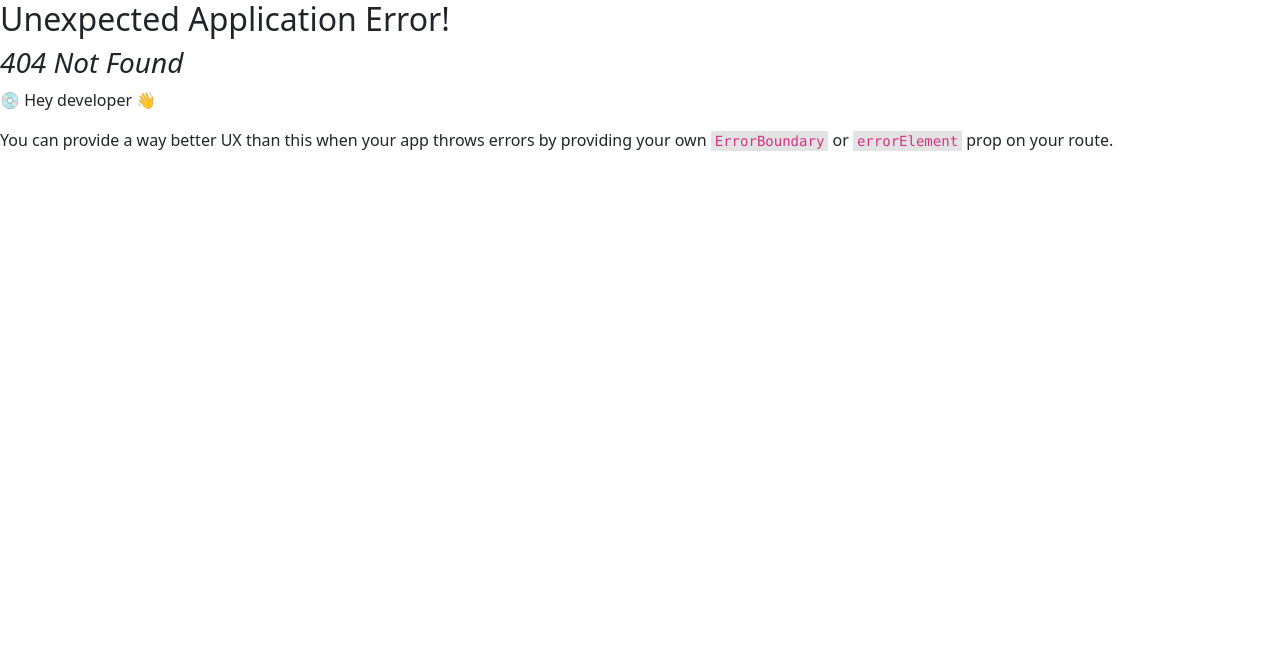
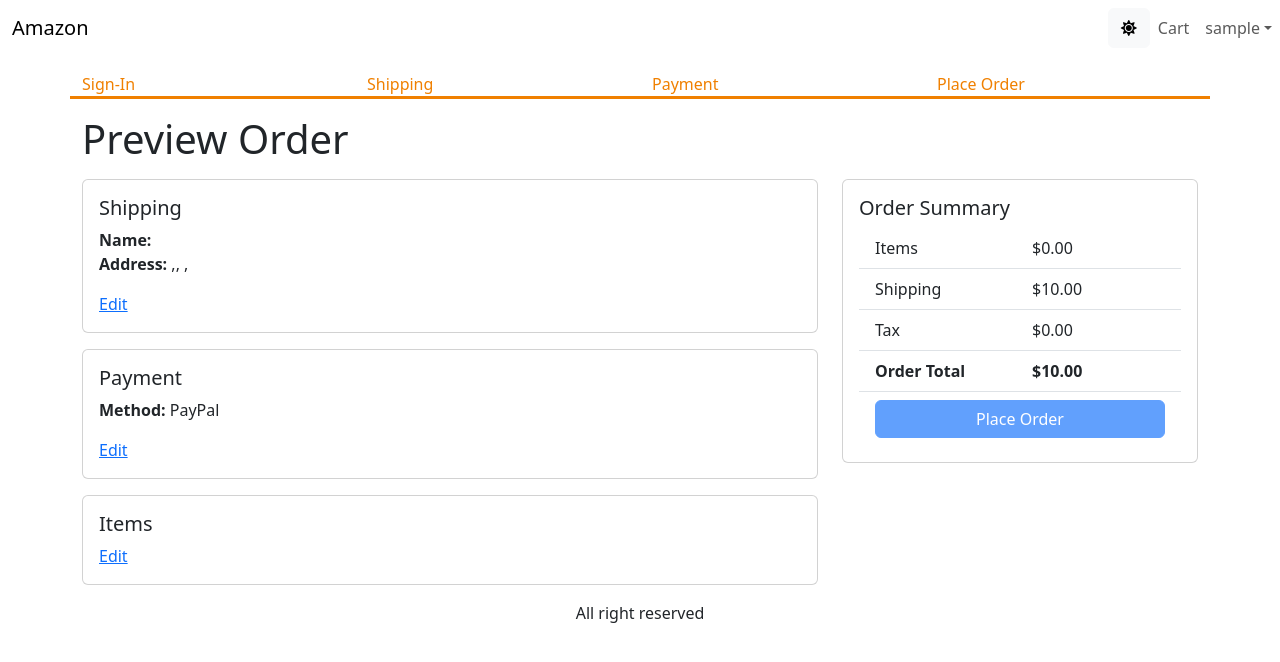
Before and after one commit to n1bil/ts-ecommerce, a React (Vite) app in the folder frontend/: page /placeorder in a window 1280 px wide. Before the commit this address had no page. Shown: the top 662 px of the page. Built offline with nearby package versions, Linux system fonts and the light colour scheme; sample sign-in values are in the browser's storage.

Commit message:
Create place order page

```diff
--- a/frontend/src/Store.tsx
+++ b/frontend/src/Store.tsx
@@ -39,6 +39,7 @@ type Action =
     | { type: "SWITCH_MODE" }
     | { type: "CART_ADD_ITEM"; payload: CartItem }
     | { type: "CART_REMOVE_ITEM"; payload: CartItem }
+    | { type: "CART_CLEAR" }
     | { type: 'USER_SIGNIN'; payload: UserInfo }
     | { type: 'USER_SIGNOUT' }
     | { type: 'SAVE_SHIPPING_ADDRESS'; payload: ShippingAddress }
@@ -71,6 +72,8 @@ const reducer = (state: AppState, action: Action): AppState => {
             localStorage.setItem('cartItems', JSON.stringify(cartItems));
             return { ...state, cart: { ...state.cart, cartItems } };
         }
+        case "CART_CLEAR":
+            return { ...state, cart: { ...state.cart, cartItems: [] } }
         case "USER_SIGNIN":
             return { ...state, userInfo: action.payload };
         case "USER_SIGNOUT":
--- a/frontend/src/apiClient.ts
+++ b/frontend/src/apiClient.ts
@@ -8,4 +8,14 @@ const apiClient = axios.create({
     }
 });
 
+apiClient.interceptors.request.use(async (config) => {
+    if (localStorage.getItem('userInfo')) {
+        config.headers.authorization = `Bearer ${JSON.parse(localStorage.getItem('userInfo')!).token}`
+    }
+
+    return config;
+}, (error) => {
+    Promise.reject(error);
+});
+
 export default apiClient;
--- /dev/null
+++ b/frontend/src/components/ProtectedRoute.tsx
@@ -0,0 +1,16 @@
+import { useContext } from "react";
+import { Store } from "../Store";
+import { Navigate, Outlet } from "react-router-dom";
+
+const ProtectedRoute = () => {
+    const { state: { userInfo } } = useContext(Store);
+
+    if (userInfo) {
+        return <Outlet />
+    } else {
+        return <Navigate to='/signin' />
+    }
+
+};
+
+export default ProtectedRoute;
--- /dev/null
+++ b/frontend/src/hooks/orderHooks.ts
@@ -0,0 +1,26 @@
+import { useMutation } from "@tanstack/react-query";
+import { CartItem, ShippingAddress } from "../types/Cart";
+import apiClient from "../apiClient";
+import { Order } from "../types/Order";
+
+type OrderRequest = {
+    orderItems: CartItem[];
+    shippingAddress: ShippingAddress;
+    paymentMethod: string;
+    itemsPrice: number;
+    shippingPrice: number;
+    taxPrice: number;
+    totalPrice: number;
+};
+
+type OrderArgument = {
+    message: string;
+    order: Order;
+};
+
+export const useCreateOrderMutation = () => useMutation({
+    mutationFn: async (order: OrderRequest) => {
+        const response = await apiClient.post<OrderArgument>("api/orders", order);
+        return response.data;
+    },
+});
--- a/frontend/src/main.tsx
+++ b/frontend/src/main.tsx
@@ -15,6 +15,8 @@ import SigninPage from "./pages/SigninPage.tsx";
 import SignUpPage from "./pages/SignUpPage.tsx";
 import ShippingAddressPage from "./pages/ShippingAddressPage.tsx";
 import PaymentMethodPage from "./pages/PaymentMethodPage.tsx";
+import ProtectedRoute from "./components/ProtectedRoute.tsx";
+import PlaceOrderPage from "./pages/PlaceOrderPage.tsx";
 
 const router = createBrowserRouter(
     createRoutesFromElements(
@@ -24,8 +26,11 @@ const router = createBrowserRouter(
             <Route path="cart" element={<CartPage />} />
             <Route path="signin" element={<SigninPage />} />
             <Route path="signup" element={<SignUpPage />} />
-            <Route path="shipping" element={<ShippingAddressPage />} />
-            <Route path="payment" element={<PaymentMethodPage />} />
+            <Route path="" element={<ProtectedRoute/>} >
+                <Route path="shipping" element={<ShippingAddressPage />} />
+                <Route path="payment" element={<PaymentMethodPage />} />
+                <Route path="placeorder" element={<PlaceOrderPage />} />
+            </Route>
         </Route>
     )
 );
--- /dev/null
+++ b/frontend/src/pages/PlaceOrderPage.tsx
@@ -0,0 +1,165 @@
+import { useContext, useEffect } from "react";
+import { Link, useNavigate } from "react-router-dom";
+import { Store } from "../Store";
+import { useCreateOrderMutation } from "../hooks/orderHooks";
+import { toast } from "react-toastify";
+import { getError } from "../utils";
+import { ApiError } from "../types/ApiError";
+import CheckoutSteps from "../components/CheckoutSteps";
+import { Helmet } from "react-helmet-async";
+import { Button, Card, Col, ListGroup, Row } from "react-bootstrap";
+import { LoadingBox } from "../components/LoadingBox";
+
+const PlaceOrderPage = () => {
+    const navigate = useNavigate();
+    const { state: { cart }, dispatch } = useContext(Store);
+
+    const round = (num: number) => Math.round(num * 100 + Number.EPSILON) / 100; // 123.2345 => 123.23
+
+    cart.itemsPrice = round(cart.cartItems.reduce((a, c) => a + c.quantity * c.price, 0));
+    cart.shippingPrice = cart.itemsPrice > 100  ? round(0) : round(10);
+    cart.taxPrice = round(0.15 * cart.itemsPrice);
+    cart.totalPrice = cart.itemsPrice + cart.shippingPrice + cart.taxPrice;
+
+    const { mutateAsync: createOrder, status } = useCreateOrderMutation();
+
+    const placeOrderHandler = async () => {
+        try {
+            const data = await createOrder({
+                orderItems: cart.cartItems,
+                shippingAddress: cart.shippingAddress,
+                paymentMethod: cart.paymentMethod,
+                itemsPrice: cart.itemsPrice,
+                shippingPrice: cart.shippingPrice,
+                taxPrice: cart.taxPrice,
+                totalPrice: cart.totalPrice,
+            });
+            dispatch({ type: 'CART_CLEAR' });
+            localStorage.removeItem('cartItems');
+            navigate(`/order/${data.order._id}`);
+        } catch (error) {
+            toast.error(getError(error as ApiError));
+        }
+    };
+
+    useEffect(() => {
+        if (!cart.paymentMethod) {
+            navigate('/payment');
+        }
+    }, [cart, navigate]);
+
+
+    return (
+        <div>
+            <CheckoutSteps step1 step2 step3 step4></CheckoutSteps>
+            <Helmet>
+                <title>Preview Order</title>
+            </Helmet>
+            <h1 className="my-3">Preview Order</h1>
+            <Row>
+                <Col md={8}>
+                    <Card className="mb-3">
+                        <Card.Body>
+                            <Card.Title>Shipping</Card.Title>
+                            <Card.Text>
+                                <strong>Name:</strong> {cart.shippingAddress.fullName} <br />
+                                <strong>Address: </strong> {cart.shippingAddress.address},
+                                {cart.shippingAddress.city}, {cart.shippingAddress.postalCode},
+                                {cart.shippingAddress.country}
+                            </Card.Text>
+                            <Link to="/shipping">Edit</Link>
+                        </Card.Body>
+                    </Card>
+
+                    <Card className="mb-3">
+                        <Card.Body>
+                            <Card.Title>Payment</Card.Title>
+                            <Card.Text>
+                                <strong>Method:</strong> {cart.paymentMethod}
+                            </Card.Text>
+                            <Link to="/payment">Edit</Link>
+                        </Card.Body>
+                    </Card>
+
+                    <Card className="mb-3">
+                        <Card.Body>
+                            <Card.Title>Items</Card.Title>
+                            <ListGroup variant="flush">
+                                {cart.cartItems.map((item) => (
+                                    <ListGroup.Item key={item._id}>
+                                        <Row className="align-items-center">
+                                            <Col md={6}>
+                                                <img
+                                                    src={item.image}
+                                                    alt={item.name}
+                                                    className="img-fluid rounded thumbnail"
+                                                ></img>{' '}
+                                                <Link to={`/product/${item.slug}`}>{item.name}</Link>
+                                            </Col>
+                                            <Col md={3}>
+                                                <span>{item.quantity}</span>
+                                            </Col>
+                                            <Col md={3}>${item.price}</Col>
+                                        </Row>
+                                    </ListGroup.Item>
+                                ))}
+                            </ListGroup>
+                            <Link to="/cart">Edit</Link>
+                        </Card.Body>
+                    </Card>
+                </Col>
+                <Col md={4}>
+                    <Card>
+                        <Card.Body>
+                            <Card.Title>Order Summary</Card.Title>
+                            <ListGroup variant="flush">
+                                <ListGroup.Item>
+                                    <Row>
+                                        <Col>Items</Col>
+                                        <Col>${cart.itemsPrice.toFixed(2)}</Col>
+                                    </Row>
+                                </ListGroup.Item>
+                                <ListGroup.Item>
+                                    <Row>
+                                        <Col>Shipping</Col>
+                                        <Col>${cart.shippingPrice.toFixed(2)}</Col>
+                                    </Row>
+                                </ListGroup.Item>
+                                <ListGroup.Item>
+                                    <Row>
+                                        <Col>Tax</Col>
+                                        <Col>${cart.taxPrice.toFixed(2)}</Col>
+                                    </Row>
+                                </ListGroup.Item>
+                                <ListGroup.Item>
+                                    <Row>
+                                        <Col>
+                                            <strong> Order Total</strong>
+                                        </Col>
+                                        <Col>
+                                            <strong>${cart.totalPrice.toFixed(2)}</strong>
+                                        </Col>
+                                    </Row>
+                                </ListGroup.Item>
+                                <ListGroup.Item>
+                                    <div className="d-grid">
+                                        <Button
+                                            type="button"
+                                            onClick={placeOrderHandler}
+                                            disabled={cart.cartItems.length === 0 || status === 'pending'}
+                                        >
+                                            Place Order
+                                        </Button>
+                                        {status === 'pending' && <LoadingBox></LoadingBox>}
+                                    </div>
+                                </ListGroup.Item>
+                            </ListGroup>
+                        </Card.Body>
+                    </Card>
+                </Col>
+            </Row>
+        </div>
+    );
+};
+
+export default PlaceOrderPage;
--- /dev/null
+++ b/frontend/src/types/Order.ts
@@ -0,0 +1,19 @@
+import { CartItem, ShippingAddress } from "./Cart";
+import { User } from "./User";
+
+export type Order = {
+    _id: string;
+    orderItems: Array<CartItem>;
+    shippingAddress: ShippingAddress;
+    paymentMethod: string;
+    user: User;
+    createdAt: string;
+    isPaid: boolean;
+    paidAt: string;
+    isDelivered: boolean;
+    deliveredAt: string;
+    itemsPrice: number;
+    shippingPrice: number;
+    taxPrice: number;
+    totalPrice: number;
+};
```
Also changed, not shown: frontend/src/types/User.ts (added, +7 -0 lines).
